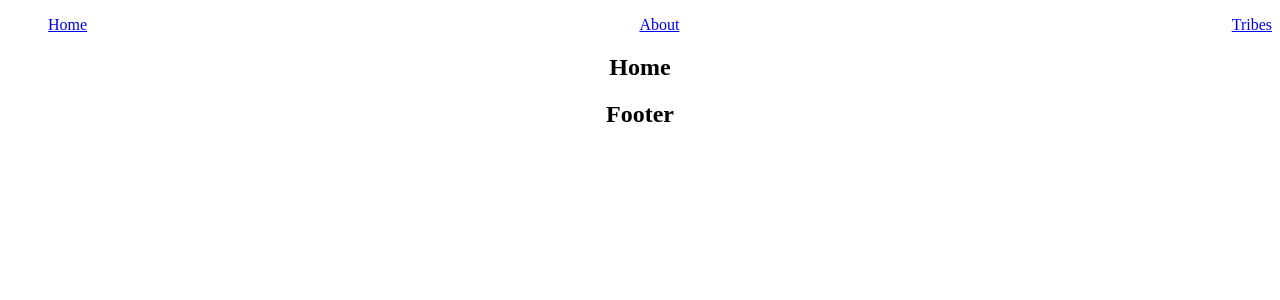
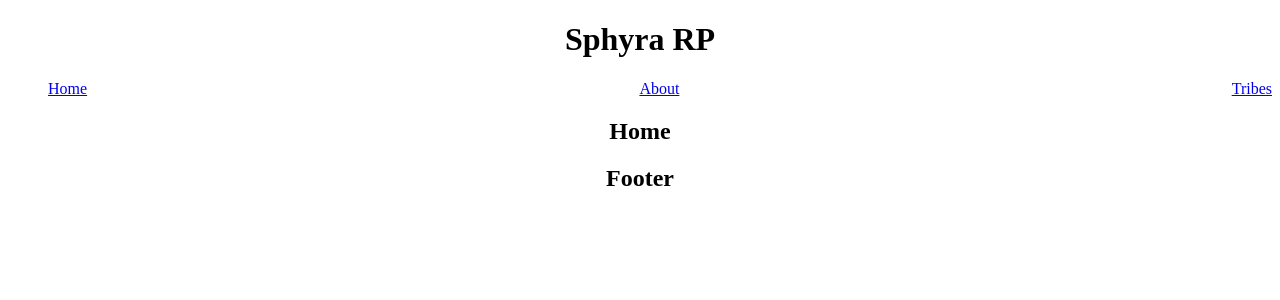
Before and after one commit to GimmeDaLute/sphyra-web-app, a React (Create React App) app: page / in a window 1280 px wide. Shown: the top 300 px of the page. Built offline with nearby package versions, Linux system fonts and the light colour scheme.

Commit message:
Simple Navbar layout added, replacing Header

```diff
--- a/src/App.js
+++ b/src/App.js
@@ -1,15 +1,17 @@
-import { Home, About, NotFound } from './pages';
+import { Home, About, Tribes, NotFound } from './pages';
 import './App.css';
 import { Routes, Route } from 'react-router-dom';
-import { Header, Footer } from './layouts';
+import { Header, Navbar, Footer } from './layouts';
 
 function App() {
   return (
     <div className="App">
       <Header/>
+      <Navbar/>
       <Routes>
         <Route path="/" element={<Home/>}></Route>
         <Route path="/about" element={<About/>}></Route>
+        <Route path="/tribes" element={<Tribes/>}></Route>
         <Route path="/*" element={<NotFound/>}></Route>
       </Routes>
       <Footer/>
--- a/src/layouts/Header/index.js
+++ b/src/layouts/Header/index.js
@@ -1,14 +1,8 @@
 import React from 'react'
-import { Link } from 'react-router-dom'
 import './style.css';
 
 export default function Header() {
-  const activeClass = ({isActive}) => isActive ? 'current' : undefined
   return (
-    <ul>
-      <li NavLink className={activeClass}> <Link to="/">Home</Link></li>
-      <li NavLink className={activeClass}> <Link to="/about">About</Link></li>
-      <li NavLink className={activeClass}> <Link to="/tribes">Tribes</Link></li>
-    </ul>
+    <h1>Sphyra RP</h1>
   )
 }
--- /dev/null
+++ b/src/layouts/Navbar/index.js
@@ -0,0 +1,14 @@
+import React from 'react'
+import { Link } from 'react-router-dom'
+import './style.css';
+
+export default function Navbar() {
+  const activeClass = ({isActive}) => isActive ? 'current' : undefined
+  return (
+    <ul>
+      <li NavLink className={activeClass}> <Link to="/">Home</Link></li>
+      <li NavLink className={activeClass}> <Link to="/about">About</Link></li>
+      <li NavLink className={activeClass}> <Link to="/tribes">Tribes</Link></li>
+    </ul>
+  )
+}
--- /dev/null
+++ b/src/layouts/Navbar/style.css
@@ -0,0 +1,9 @@
+ul {
+    display: flex;
+    justify-content: space-between;
+    list-style: none;
+}
+
+.current {
+    color: hotpink;
+}
--- a/src/layouts/index.js
+++ b/src/layouts/index.js
@@ -1,2 +1,3 @@
+export {default as Header} from './Header'
+export {default as Navbar} from './Navbar'
 export {default as Footer} from './Footer'
-export {default as Header} from './Header'
--- a/src/pages/index.js
+++ b/src/pages/index.js
@@ -1,3 +1,4 @@
 export {default as Home} from './Home'
 export {default as About} from './About'
+export {default as Tribes} from './Tribes'
 export {default as NotFound} from './NotFound'
```
